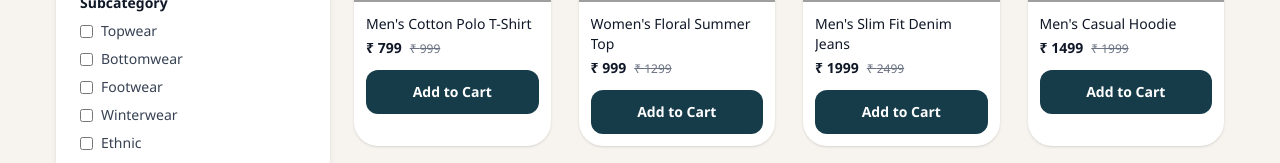
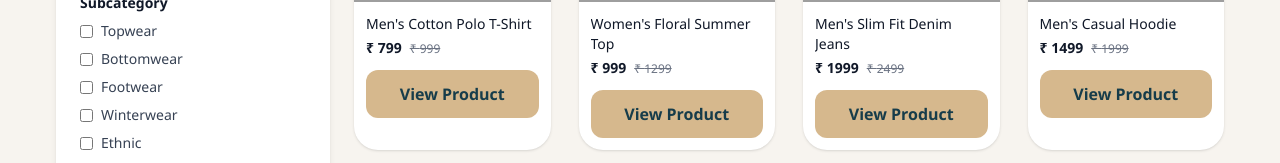
Before and after one commit to Udbhav1105/E-kart, a React app in the folder frontend/: page /collection in a window 1280 px wide. Shown: the part 418-581 px from the top of the page. Built offline with nearby package versions, Linux system fonts and the light colour scheme; no server answers; grey boxes are pictures that could not be loaded; the HTML template or start-up script is replaced by a standard one.

Commit message:
cart changes

```diff
--- a/frontend/src/Pages/Collections.jsx
+++ b/frontend/src/Pages/Collections.jsx
@@ -1,9 +1,10 @@
 import React, { useContext, useMemo, useState } from "react";
 import axios from "axios";
 import { DataAssestsApi } from "../Data/DataAssets";
-import { Link } from "react-router-dom";
+import { Link, useNavigate } from "react-router-dom";
 
 const Collections = ({data}) => {
+  const navigate=useNavigate()
   const [products, cartValue, setcartValue] = useContext(DataAssestsApi);
 
   const [filters, setFilters] = useState({
@@ -215,26 +216,21 @@ const Collections = ({data}) => {
                           ) : null}
                         </div>
                         <div className="mt-3 flex gap-2">
-                          <button
-                            type="button"
-                            onClick={async () => {
-                              try {
-                                setcartValue(prev=>prev + 1);
-                                console.log(cartValue)
-                                await axios.post(
-                                  "https://e-kart-3.onrender.com/api/v1/user/addToCart",
-                                  { _id: p._id },
-                                  { withCredentials: true }
-                                );
-                                // console.log(p._id)
-                              } catch (e) {
-                                console.error(e);
-                              }
-                            }}
-                            className="w-full bg-[#163c4a] hover:bg-[#1d4b5c] text-white text-sm font-semibold py-3 rounded-xl transition"
-                          >
-                            Add to Cart
-                          </button>
+                           <button
+                            onClick={() => navigate(`/product/${p._id}`)}
+                  className="
+                          w-full
+                          cursor-pointer
+                  bg-[#d6b88d]
+                  text-[#163c4a]
+                  font-semibold
+                  px-6 py-3
+                  rounded-xl
+
+                  "
+                >
+                  View Product
+                </button>
                         </div>
                       </div>
                     </div>
--- a/frontend/src/components/ui/AddToCart.jsx
+++ b/frontend/src/components/ui/AddToCart.jsx
@@ -1,23 +1,22 @@
-import React from "react";
+import React, { useContext } from "react";
 import { useParams } from "react-router-dom";
 import axios from "axios";
+import { DataAssestsApi } from "../../Data/DataAssets";
 
 const AddToCart = () => {
 const { id } = useParams();
-
+const [,cartValue,setcartValue]=useContext(DataAssestsApi)
 const addToCart = async () => {
 try {
+  setcartValue(prev=>prev+1)
 await axios.post(
 "https://e-kart-3.onrender.com/api/v1/user/addToCart",
 { _id: id },
 { withCredentials: true }
 );
-
-
-  alert("Added to cart");
 } catch (err) {
   console.error(err);
-  alert("Failed to add item");
+  alert("Failed to add item,Log in first");
 }
 
 
@@ -25,7 +24,7 @@ await axios.post(
 
 return ( <button
    onClick={addToCart}
-   className="font-semibold"
+   className="font-semibold cursor-pointer"
  >
 Add To Cart </button>
 );
--- a/frontend/src/components/ui/View.jsx
+++ b/frontend/src/components/ui/View.jsx
@@ -122,7 +122,7 @@ const View = () => {
           </div>
 
           <div className="flex gap-3 mb-6">
-            <div className="flex px-20 py-4 bg-[#163c4a] text-white rounded-xl">
+            <div className="flex px-20 py-4 bg-[#163c4a] cursor-pointer text-white rounded-xl">
               <AddToCart />
             </div>
 
```
